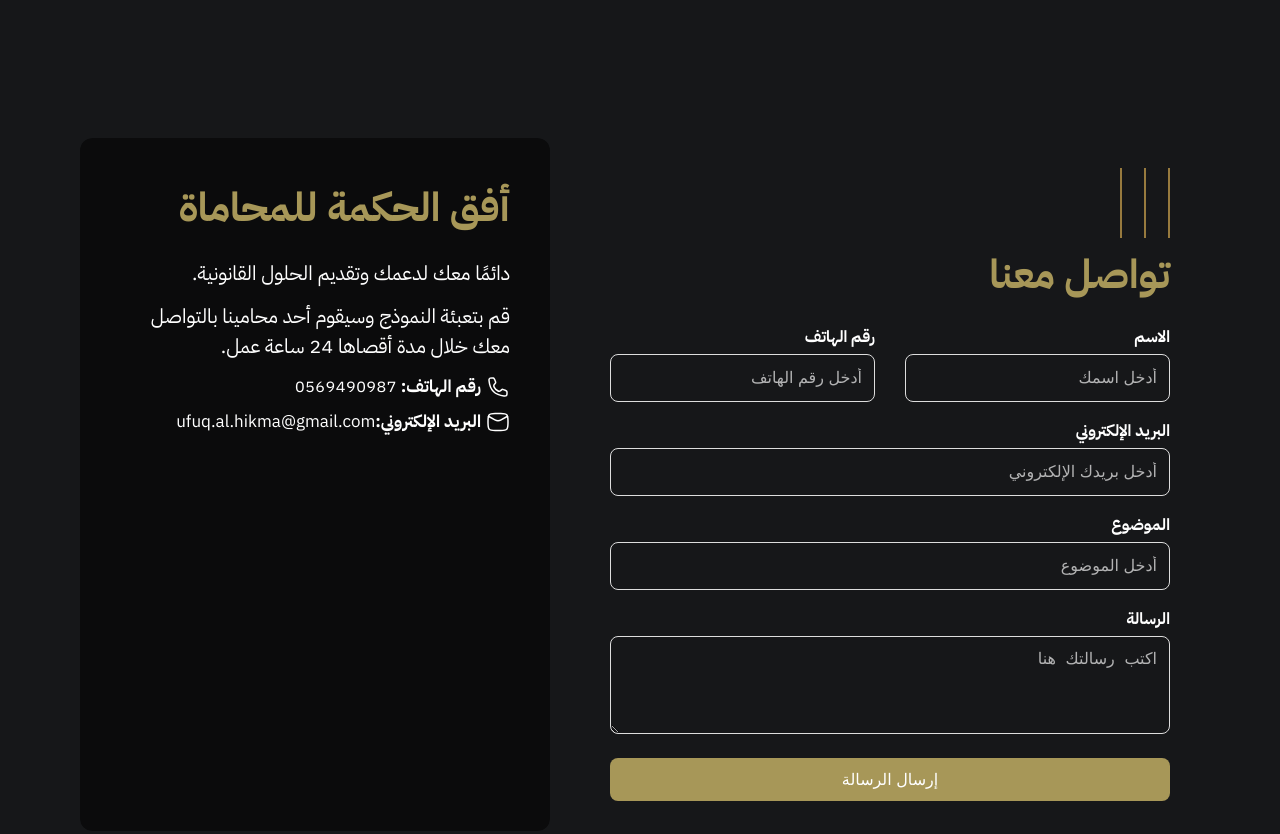
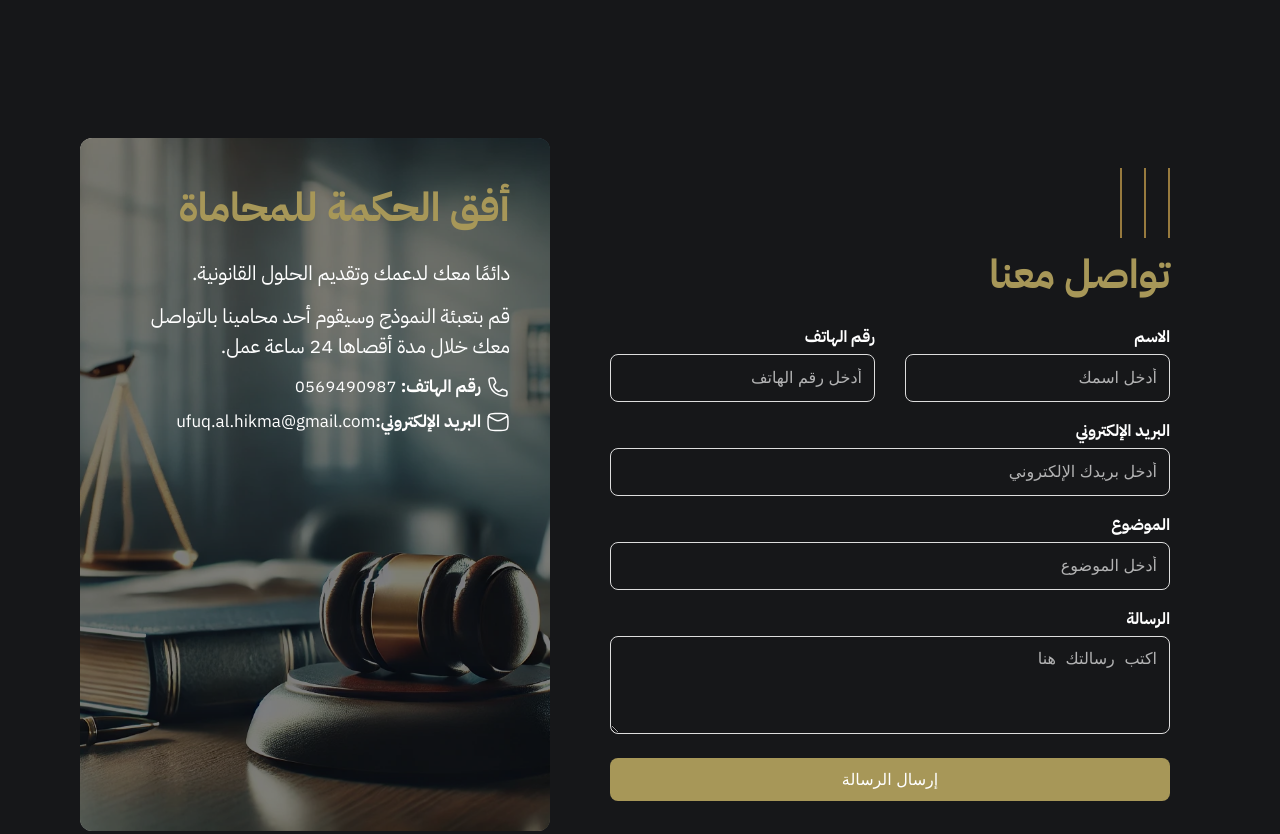
Before and after one commit to Abdulrahman-Hany/ufuq-hikma, a plain HTML site: page index.html in a window 1280 px wide. Shown: the part 4020-4854 px from the top of the page. Drawn offline with nearby package versions, Linux system fonts and the light colour scheme; the site is published under a folder, as on GitHub Pages, so addresses that start at the root find nothing.

Commit message:
Update style.css

```diff
--- a/assets/css/style.css
+++ b/assets/css/style.css
@@ -939,7 +939,7 @@ nav .logo img {
 }
 
 .info-container {
-    background-image: url("/assets/images/concept-contact-us.webp");
+    background-image: url("../images/concept-contact-us.webp");
     background-size: cover;
     background-position: center;
     background-repeat: no-repeat;
```
